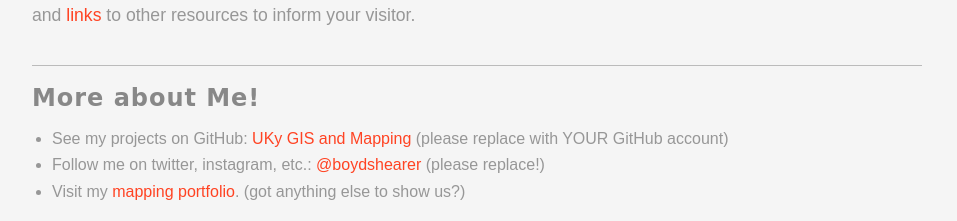
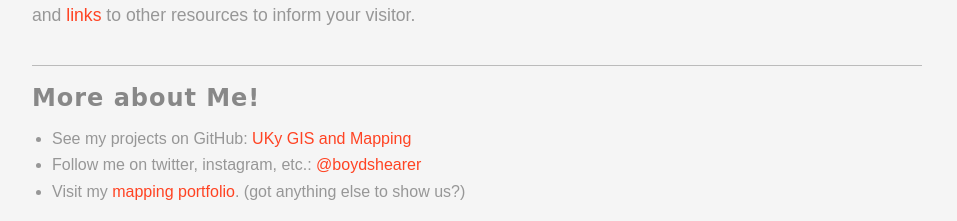
Before and after one commit to HelsleyRE/rrg, a plain HTML site: page Info/index.html in a window 1280 px wide. Shown: the part 843-1064 px from the top of the page, without its empty margins (163-1120 px from the left). Drawn offline with nearby package versions, Linux system fonts and the light colour scheme; a web font is replaced by a local one.

Commit message:
Lab CHanges

```diff
--- a/Info/index.html
+++ b/Info/index.html
@@ -130,9 +130,9 @@
 		<h3>More about Me!</h3>
 		<ul>
 			<li>See my projects on GitHub:
-				<a href="https://github.com/UKy-GIS">UKy GIS and Mapping</a> (please replace with YOUR GitHub account)</li>
+				<a href="https://github.com/HelsleyRE">UKy GIS and Mapping</a>
 			<li>Follow me on twitter, instagram, etc.:
-				<a href="https://twitter.com/boydshearer">@boydshearer</a> (please replace!)</li>
+				<a href="https://twitter.com/boydshearer">@boydshearer</a>
 			<li>Visit my
 				<a href='#'>mapping portfolio</a>. (got anything else to show us?)</li>
 		</ul>
```
